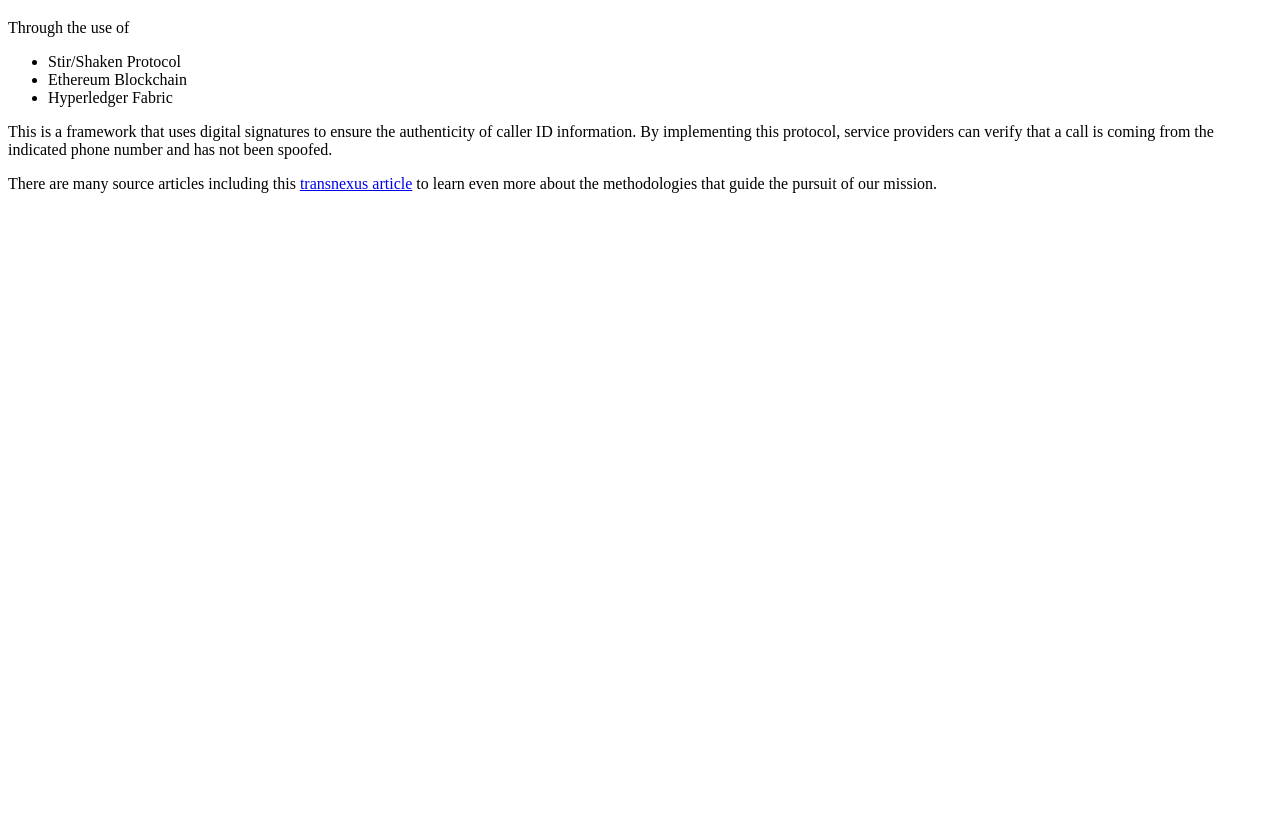
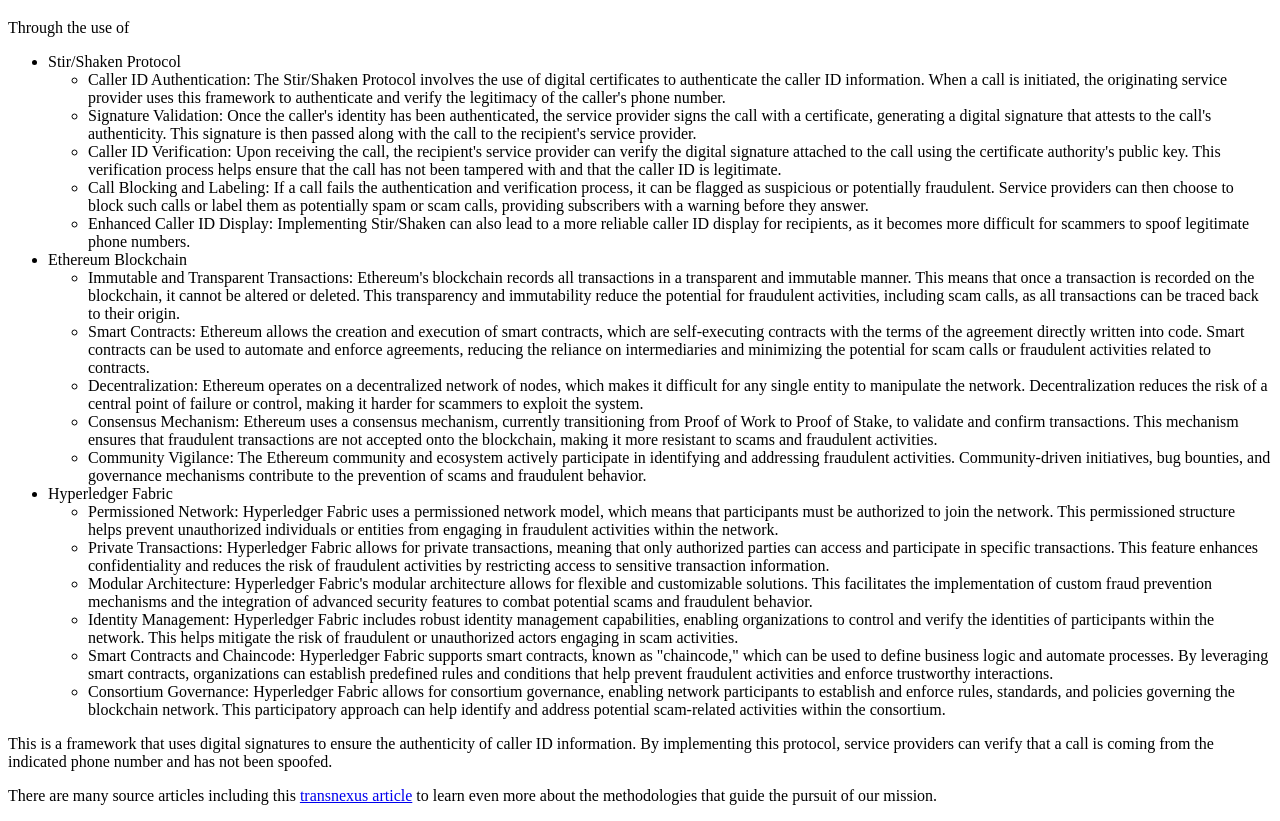
Before and after one commit to Rishabh-K29/Scam-Call-Prevention_CityU-CCF-GEF, a plain HTML site: page How.html in a window 1280 px wide. Shown: the part 61-882 px from the top of the page. Before the commit the page ends 800 px from the top, so only its background shows below. Drawn offline with Linux system fonts and the light colour scheme.

Commit message:
linked all pages to index, added more on how.html

```diff
--- a/How.html
+++ b/How.html
@@ -12,8 +12,30 @@
 
     <ul>
       <li>Stir/Shaken Protocol</li>
+      <ul>
+        <li>Caller ID Authentication: The Stir/Shaken Protocol involves the use of digital certificates to authenticate the caller ID information. When a call is initiated, the originating service provider uses this framework to authenticate and verify the legitimacy of the caller's phone number.</li>
+        <li>Signature Validation: Once the caller's identity has been authenticated, the service provider signs the call with a certificate, generating a digital signature that attests to the call's authenticity. This signature is then passed along with the call to the recipient's service provider.</li>
+        <li>Caller ID Verification: Upon receiving the call, the recipient's service provider can verify the digital signature attached to the call using the certificate authority's public key. This verification process helps ensure that the call has not been tampered with and that the caller ID is legitimate.</li>
+        <li>Call Blocking and Labeling: If a call fails the authentication and verification process, it can be flagged as suspicious or potentially fraudulent. Service providers can then choose to block such calls or label them as potentially spam or scam calls, providing subscribers with a warning before they answer.</li>
+        <li>Enhanced Caller ID Display: Implementing Stir/Shaken can also lead to a more reliable caller ID display for recipients, as it becomes more difficult for scammers to spoof legitimate phone numbers.</li>
+        </ul>
       <li>Ethereum Blockchain</li>
+      <ul>
+        <li>Immutable and Transparent Transactions: Ethereum's blockchain records all transactions in a transparent and immutable manner. This means that once a transaction is recorded on the blockchain, it cannot be altered or deleted. This transparency and immutability reduce the potential for fraudulent activities, including scam calls, as all transactions can be traced back to their origin.</li>
+        <li>Smart Contracts: Ethereum allows the creation and execution of smart contracts, which are self-executing contracts with the terms of the agreement directly written into code. Smart contracts can be used to automate and enforce agreements, reducing the reliance on intermediaries and minimizing the potential for scam calls or fraudulent activities related to contracts.</li>
+        <li>Decentralization: Ethereum operates on a decentralized network of nodes, which makes it difficult for any single entity to manipulate the network. Decentralization reduces the risk of a central point of failure or control, making it harder for scammers to exploit the system.</li>
+        <li>Consensus Mechanism: Ethereum uses a consensus mechanism, currently transitioning from Proof of Work to Proof of Stake, to validate and confirm transactions. This mechanism ensures that fraudulent transactions are not accepted onto the blockchain, making it more resistant to scams and fraudulent activities.</li>
+        <li>Community Vigilance: The Ethereum community and ecosystem actively participate in identifying and addressing fraudulent activities. Community-driven initiatives, bug bounties, and governance mechanisms contribute to the prevention of scams and fraudulent behavior.</li>
+      </ul>
       <li>Hyperledger Fabric</li>
+      <ul>
+        <li>Permissioned Network: Hyperledger Fabric uses a permissioned network model, which means that participants must be authorized to join the network. This permissioned structure helps prevent unauthorized individuals or entities from engaging in fraudulent activities within the network.</li>
+        <li>Private Transactions: Hyperledger Fabric allows for private transactions, meaning that only authorized parties can access and participate in specific transactions. This feature enhances confidentiality and reduces the risk of fraudulent activities by restricting access to sensitive transaction information.</li>
+        <li>Modular Architecture: Hyperledger Fabric's modular architecture allows for flexible and customizable solutions. This facilitates the implementation of custom fraud prevention mechanisms and the integration of advanced security features to combat potential scams and fraudulent behavior.</li>
+        <li>Identity Management: Hyperledger Fabric includes robust identity management capabilities, enabling organizations to control and verify the identities of participants within the network. This helps mitigate the risk of fraudulent or unauthorized actors engaging in scam activities.</li>
+        <li>Smart Contracts and Chaincode: Hyperledger Fabric supports smart contracts, known as "chaincode," which can be used to define business logic and automate processes. By leveraging smart contracts, organizations can establish predefined rules and conditions that help prevent fraudulent activities and enforce trustworthy interactions.</li>
+        <li>Consortium Governance: Hyperledger Fabric allows for consortium governance, enabling network participants to establish and enforce rules, standards, and policies governing the blockchain network. This participatory approach can help identify and address potential scam-related activities within the consortium.</li>
+        </ul>
     </ul>
 
     <p>This is a framework that uses digital signatures to ensure the authenticity of caller ID information. By implementing this protocol, service providers can verify that a call is coming from the indicated phone number and has not been spoofed.</p>
```
Also changed, not shown: index.html (+5 -2 lines).
